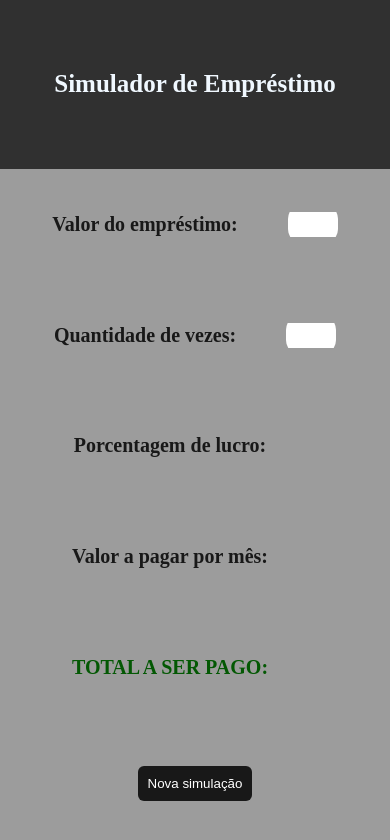
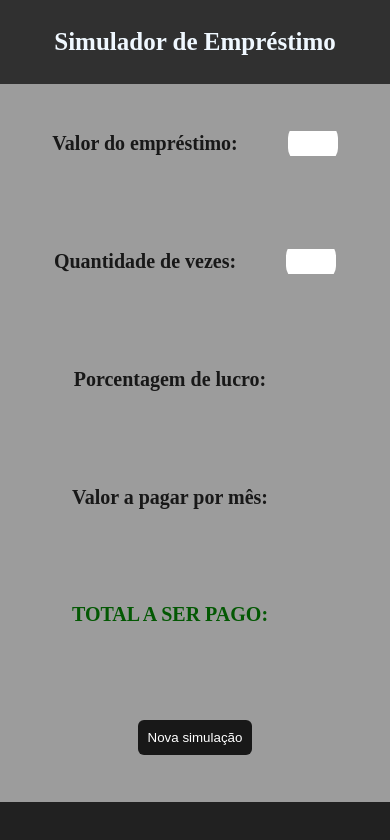
Before and after one commit to maiatech-solution/simuladorDeEmprestimo, a plain HTML site: page index.html in a window 390 px wide. Drawn offline with Linux system fonts and the light colour scheme.

Commit message:
adicionando botão e responsividade

```diff
--- a/estilo.css
+++ b/estilo.css
@@ -21,7 +21,7 @@ body {
 
 #title {
     width: 100%;
-    height: 20%;
+    height: 10%;
     display: flex;
     justify-content: center;
     align-items: center;
@@ -30,7 +30,7 @@ body {
 }
 
 .inputs {
-    height: 80%;
+    height: 85%;
     width: 100%;
     background-color: rgb(156, 156, 156);
     display: flex;
```
